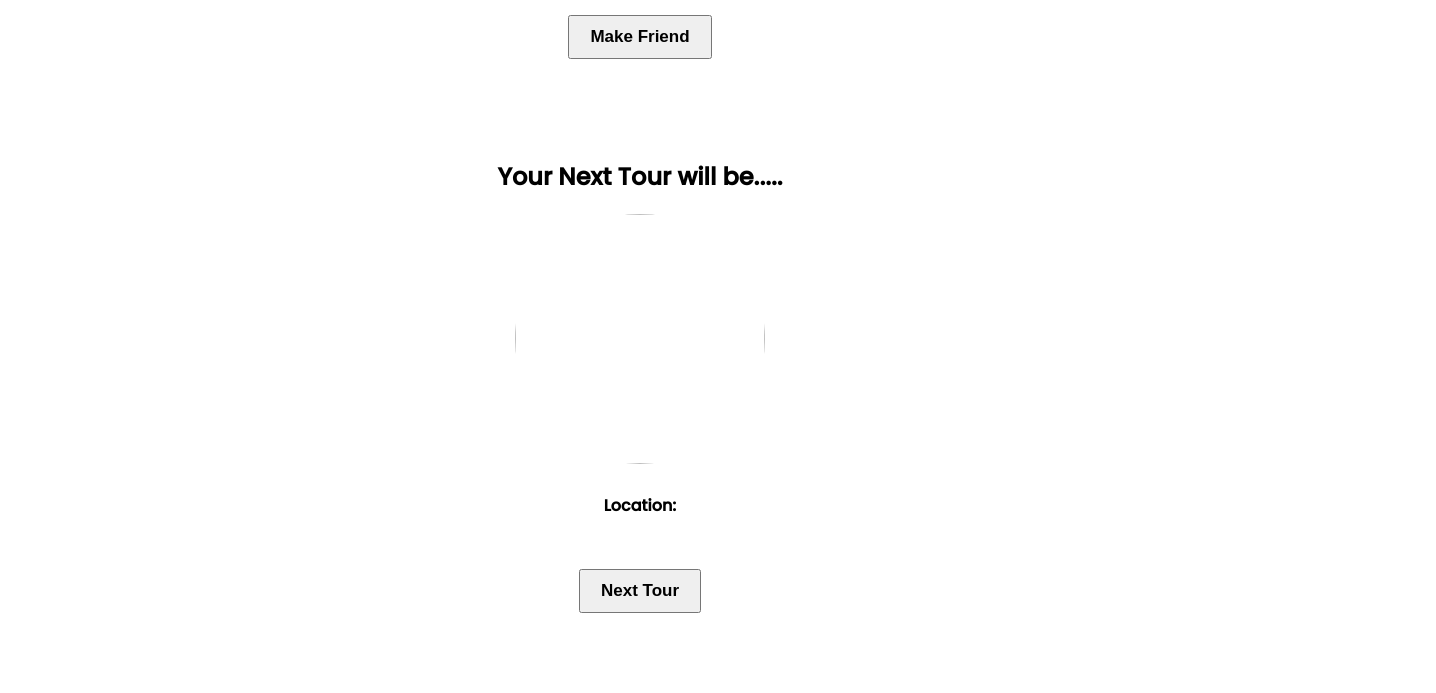
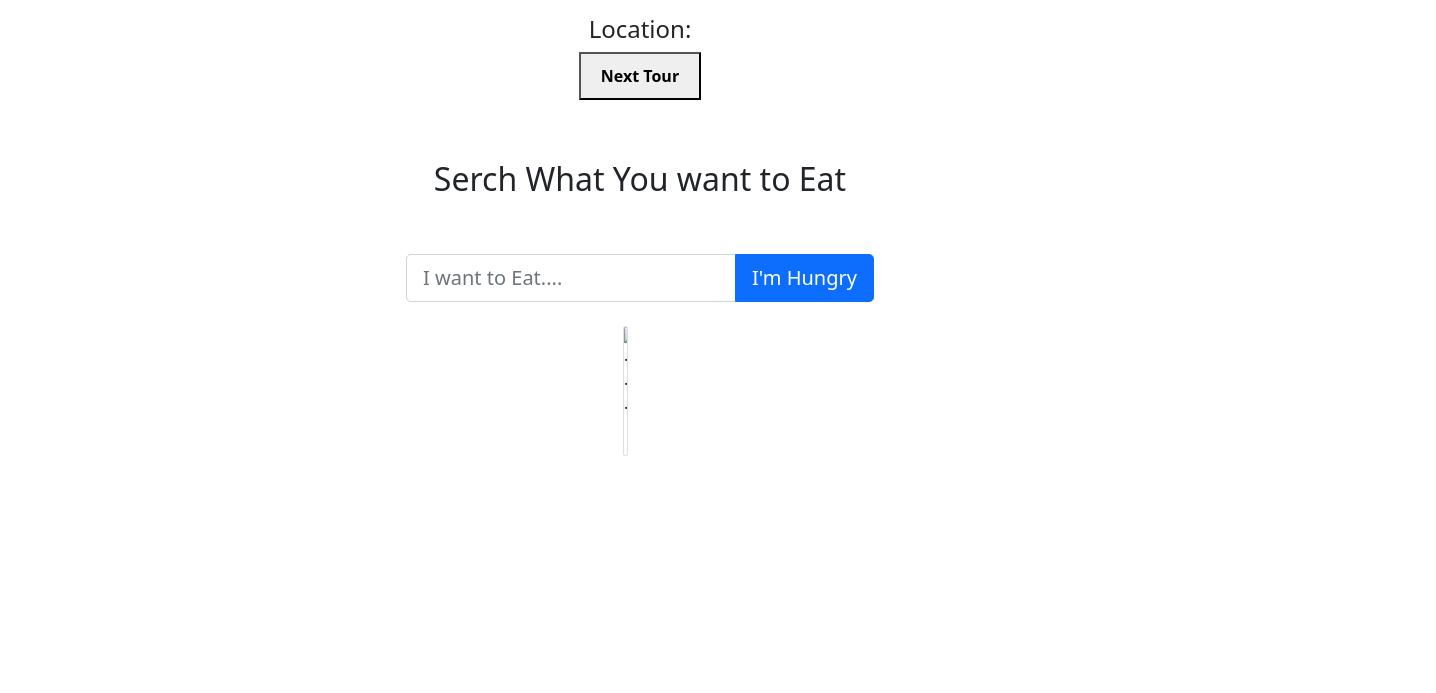
Before and after one commit to RiyaadHossain/Some-Basic-Project-with-API, a plain HTML site: page index.html in a window 1280 px wide. Shown: the part 686-1379 px from the top of the page, 1436 px wide, since content can reach past the window. After the commit the page ends 1202 px from the top, so only its background shows below. Drawn offline with nearby package versions, Linux system fonts and the light colour scheme.

Commit message:
Half of the task completed

```diff
--- a/CSS/style.css
+++ b/CSS/style.css
@@ -5,7 +5,7 @@ body{
     font-family: 'Poppins', sans-serif;
 }
 section{
-    margin: 50px 0;
+    margin: 60px 0;
 }
 button{
     margin: 30px 0;
@@ -52,8 +52,6 @@ textarea{
 
 #flag{
     width: 250px;
-    height: 250px;
-    object-fit: cover;
     border-radius: 50%;
 }
 .location{
@@ -61,3 +59,12 @@ textarea{
 }
 
 /* ============= Tour Here ^ ============= */
+
+
+/* ============= Search Your Meal ============= */
+input{
+    padding: 7px 60px 7px 10px;
+    font-family: inherit;
+    font-size: 18px;
+}
+/* ============= Search Your Meal ^ ============= */
--- a/JS/app.js
+++ b/JS/app.js
@@ -30,7 +30,6 @@ const printFriend = (friend) => {
     friendName.innerText = name;
     friendLocation.innerText = `${friendsss.location.country}`
     friendImg.src = `${friendsss.picture.large}`
-    console.log(friend.results[0])
 }
 /* =============== Make New Friend ^ =============== */
 
@@ -53,3 +52,17 @@ const printLocation = location => {
     flag.src =  location[random].flags.png;
 }
 /* =============== World Tour ^ =============== */
+
+
+const hungryNaki = () => {
+    const inputMeal = document.getElementById('input-meal').value
+    const URL = `https://www.themealdb.com/api/json/v1/1/search.php?s=${inputMeal}`
+    fetch(URL)
+    .then(res => res.json())
+    .then(data => printMeal(data))
+
+}
+
+const printMeal = (food) => {
+    console.log(food.meals)
+}
--- a/index.html
+++ b/index.html
@@ -7,13 +7,22 @@
     <title>API Practice</title>
 
     <!-- Link CSS -->
-    <link rel="stylesheet" href="./CSS/style.css">
+    <link rel="stylesheet" href="./CSS/style.css" />
+
+    <!-- Link Bootstrap -->
+    <!-- CSS only -->
+    <link
+      href="https://cdn.jsdelivr.net/npm/bootstrap@5.1.3/dist/css/bootstrap.min.css"
+      rel="stylesheet"
+      integrity="sha384-1BmE4kWBq78iYhFldvKuhfTAU6auU8tT94WrHftjDbrCEXSU1oBoqyl2QvZ6jIW3"
+      crossorigin="anonymous"
+    />
   </head>
   <body>
     <!-- ============= Quote Generator ============= -->
     <section class="centeralize">
       <h2>Quote Generator</h2>
-      <textarea  id="quote-box" cols="100" rows="5"></textarea>
+      <textarea id="quote-box" cols="100" rows="5"></textarea>
       <button onclick="genQuote()">New Quote</button>
     </section>
 
@@ -21,7 +30,7 @@
     <section class="centeralize">
       <h2>Make New Friend Each Click</h2>
       <div id="friend-list">
-            <img src="" id="friend-img">
+        <img src="" id="friend-img" />
         <h4>MY Friend: <span id="fnd-name"></span></h4>
         <h4>Country: <span id="fnd-country"></span></h4>
       </div>
@@ -32,10 +41,39 @@
     <section class="centeralize">
       <h2>Your Next Tour will be.....</h2>
       <div class="location">
-        <img src="" id="flag" alt="">
+        <img src="" id="flag" alt="" />
         <h4>Location: <span id="tour-location"></span></h4>
       </div>
       <button onclick="nextTour()">Next Tour</button>
+    </section>
+
+    <!-- ============= Search you Food ============= -->
+    <section class="centeralize">
+      <h2>Serch What You want to Eat</h2>
+
+      <!-- Search Button -->
+      <div class="">
+        <div class="input-group input-group-lg mt-5 mb-4">
+          <input id="input-meal" type="text" class="form-control" placeholder="I want to Eat....">
+          <button class="btn btn-primary" onclick="hungryNaki()">I'm Hungry</button>
+        </div>
+      </div>
+
+
+      <!-- Show Search Result -->
+      <div class="row row-cols-1 row-cols-md-2 g-4">
+        <!-- Card -->
+        <div class="col">
+          <div class="card">
+            <img src="" class="card-img-top" alt="...">
+            <div class="card-body">
+              <h5 class="card-title"></h5>
+              <p class="card-text"></p>
+            </div>
+          </div>
+        </div>
+        <!-- Card  -->
+      </div>
     </section>
 
     <!-- Link JS -->
```
Lines whose indentation alone changed are shown as unchanged.
